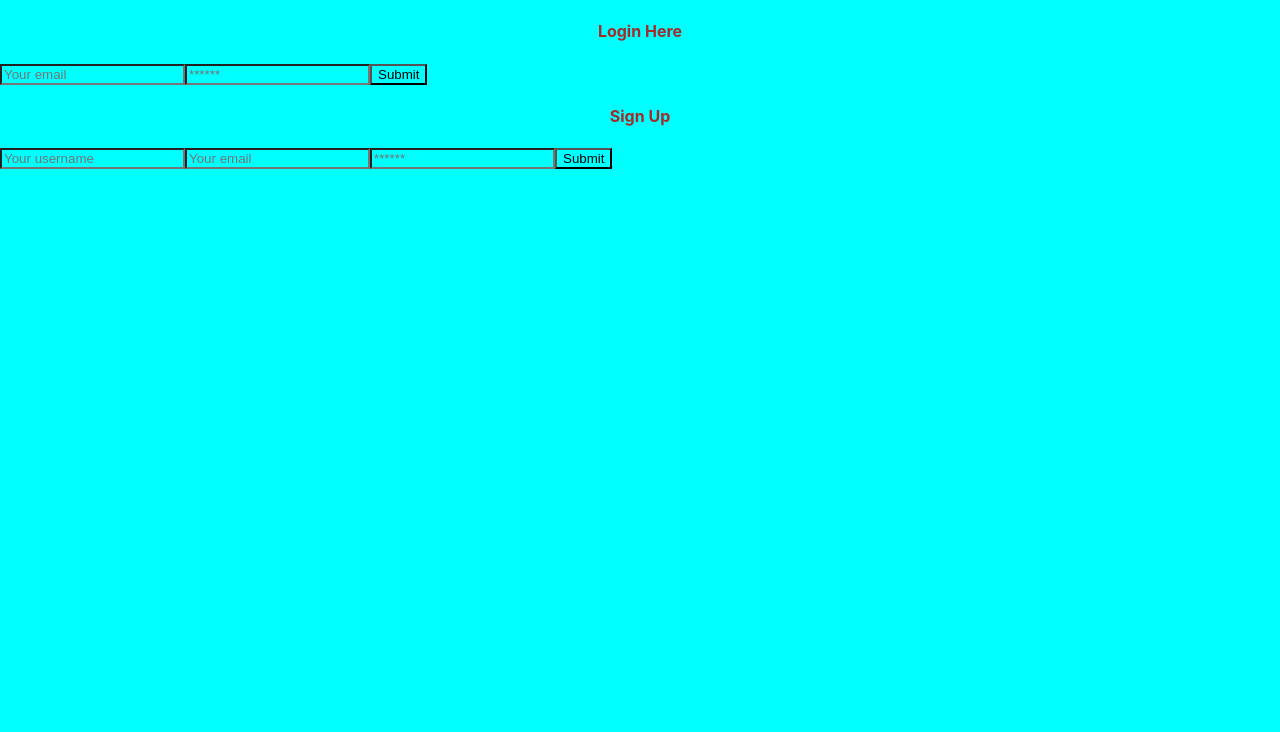
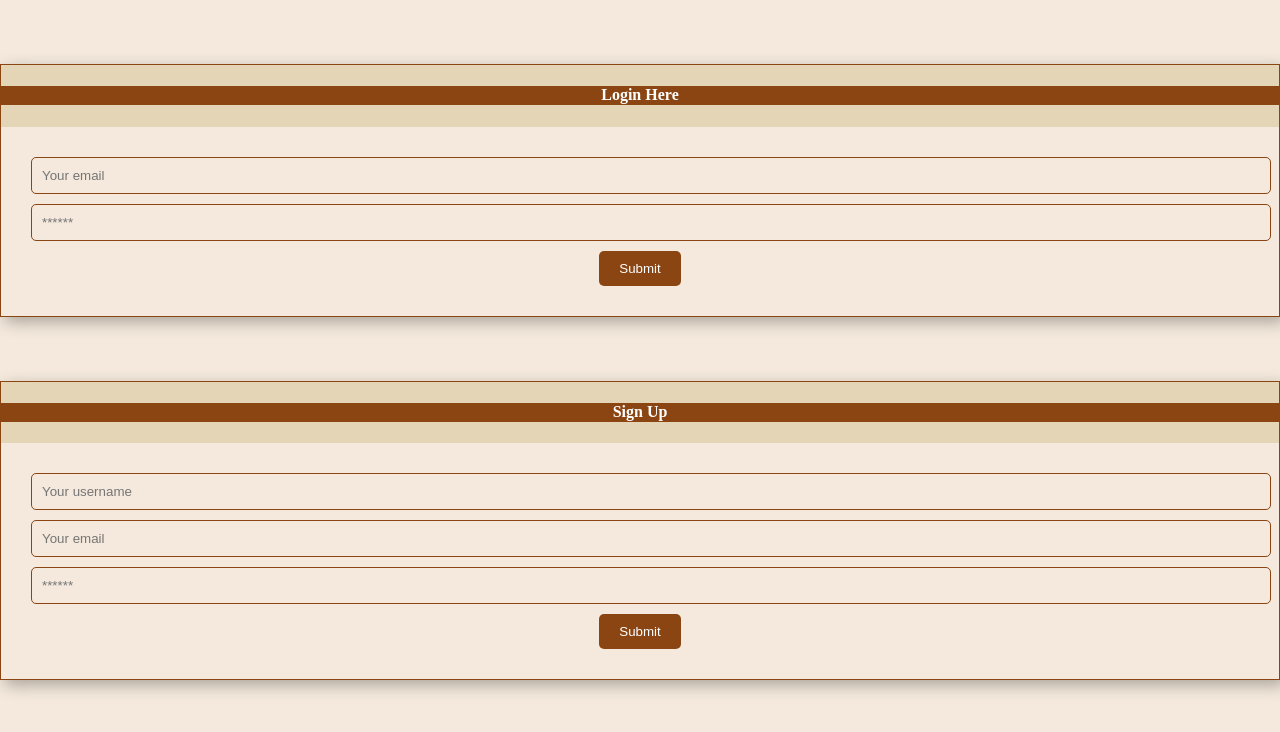
Before and after one commit to JMHupfer/Save-Your-Pet, a React (Create React App) app in the folder client/: page / in a window 1280 px wide. Shown: the top 732 px of the page. Built offline with nearby package versions, Linux system fonts and the light colour scheme.

Commit message:
created a mainPage.css file and imported to login/signup files for styling

```diff
--- a/client/src/index.css
+++ b/client/src/index.css
@@ -1,5 +1,5 @@
 *{
-  background-color: cyan;
+  background-color: #f4e9dc;
 
 }
 
@@ -18,7 +18,7 @@ code {
 }
 
 .card-header {
-  color: brown;
+  color: white;
   text-align: center;
 
 }
--- /dev/null
+++ b/client/src/mainPage.css
@@ -0,0 +1,57 @@
+body {
+    font-family: 'Times New Roman', serif;
+    background-color: #f4e9dc;
+}
+
+.card {
+    border: 1px solid #8b4513;
+    box-shadow: 5px 5px 15px rgba(0, 0, 0, 0.3);
+    background: #e4d5b7;
+    text-align: center;
+    margin-top: 5%;
+}
+
+.card-header {
+    background: #8b4513;
+    border-bottom: 1px solid #8b4513;
+    font-weight: bold;
+}
+
+.card-body {
+    padding: 30px;
+    /* background-image: url('path_to_some_rustic_texture_image.jpg');  */
+}
+
+.form-input {
+    width: 100%;
+    padding: 10px;
+    margin-bottom: 10px;
+    border-radius: 5px;
+    border: 1px solid #8b4513;
+    background: #f4e9dc;
+    transition: all 0.3s;
+}
+
+.form-input:focus {
+    outline: none;
+    box-shadow: 0 0 10px #8b4513;
+}
+
+.btn {
+    background: #8b4513;
+    color: white;
+    border: none;
+    padding: 10px 20px;
+    border-radius: 5px;
+    transition: all 0.3s;
+}
+
+.btn:hover {
+    background: #a0522d;
+}
+
+
+.bg-danger {
+    background: #a52a2a;
+    border: 1px solid #8b4513;
+}
--- a/client/src/pages/Login.js
+++ b/client/src/pages/Login.js
@@ -1,12 +1,13 @@
-import React, { useState } from 'react';
-import { Link } from 'react-router-dom';
-import { useMutation } from '@apollo/client';
-import { LOGIN_USER } from '../utils/mutations';
+import React, { useState } from "react";
+import { Link } from "react-router-dom";
+import { useMutation } from "@apollo/client";
+import { LOGIN_USER } from "../utils/mutations";
 
-import Auth from '../utils/auth';
+import Auth from "../utils/auth";
+import "../mainPage.css";
 
 const Login = (props) => {
-  const [formState, setFormState] = useState({ email: '', password: '' });
+  const [formState, setFormState] = useState({ email: "", password: "" });
   const [login, { error, data }] = useMutation(LOGIN_USER);
 
   const handleChange = (event) => {
@@ -32,21 +33,20 @@ const Login = (props) => {
     }
 
     setFormState({
-      email: '',
-      password: '',
+      email: "",
+      password: "",
     });
   };
 
   return (
-    <main className="flex-row justify-center mb-4">
+    <main className="flex-row">
       <div className="col-12 col-lg-10">
         <div className="card">
-          <h4 className="card-header bg-dark text-light p-2">Login Here</h4>
+          <h4 className="card-header">Login Here</h4>
           <div className="card-body">
             {data ? (
               <p>
-                Success! You may now save{' '}
-                <Link to="/">your pet.</Link>
+                Success! You may now save <Link to="/">your pet.</Link>
               </p>
             ) : (
               <form onSubmit={handleFormSubmit}>
@@ -66,21 +66,13 @@ const Login = (props) => {
                   value={formState.password}
                   onChange={handleChange}
                 />
-                <button
-                  className="btn btn-block btn-primary"
-                  style={{ cursor: 'pointer' }}
-                  type="submit"
-                >
+                <button className="btn btn-block" type="submit">
                   Submit
                 </button>
               </form>
             )}
 
-            {error && (
-              <div className="my-3 p-3 bg-danger text-white">
-                {error.message}
-              </div>
-            )}
+            {error && <div className="my-3 p-3 bg-danger">{error.message}</div>}
           </div>
         </div>
       </div>
```
Also changed, not shown: client/src/pages/SignUp.js (+11 -10 lines).
